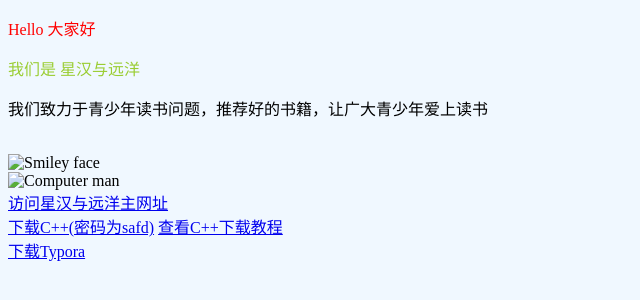
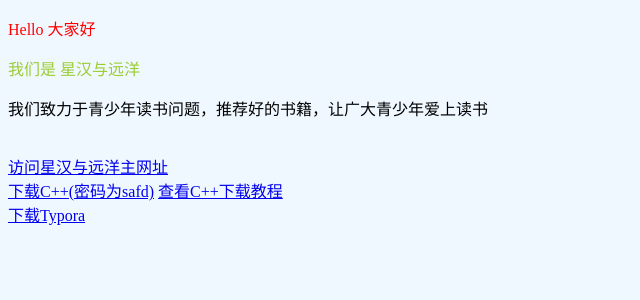
Before and after one commit to saf-D/saf-D, a plain HTML site: page index.html in a window 1280 px wide. Shown: the whole page, without its empty margins (0-640 px from the left). Drawn offline with Linux system fonts and the light colour scheme.

Commit message:
Update index.html

```diff
--- a/index.html
+++ b/index.html
@@ -7,10 +7,6 @@
 <font color="yellowgreen"><p>我们是 星汉与远洋 </p></font>
 <p>我们致力于青少年读书问题，推荐好的书籍，让广大青少年爱上读书</p>
 <br />
-<img src="smiley.gif" alt="Smiley face" width="32" height="32">
-  <br />
-<img src="hackanm.gif" alt="Computer man" width="48" height="48">
-  <br />
 <a href="https://saf123.mysxl.cn/" target="_blank" rel="noopener noreferrer">访问星汉与远洋主网址</a>
   <br />
 <a href="https://saf-d.lanzoul.com/b03vfmu1i" target="_blank" rel="noopener noreferrer">下载C++(密码为safd)</a>
```
